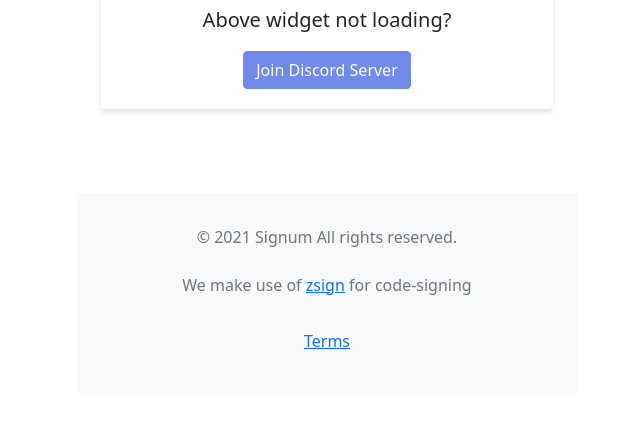
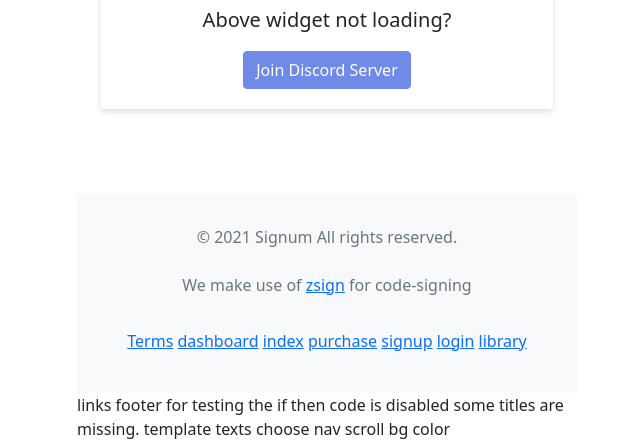
Before and after one commit to cristinasimoes/sig, a plain HTML site: page index.html in a window 1280 px wide. Shown: the part 5511-5952 px from the top of the page, without its empty margins (313-953 px from the left). Before the commit the page ends 5904 px from the top, so only its background shows below. Drawn offline with nearby package versions, Linux system fonts and the light colour scheme.

Commit message:
Add files via upload

```diff
--- a/index.html
+++ b/index.html
@@ -431,9 +431,21 @@
         </p>
         <p class="text-muted mb-0 py-3">
           <a href="/terms/">Terms</a>
+          <!-- test -->
+          <a href="dashboard.html">dashboard</a>
+          <a href="index.html">index</a>
+          <a href="purchase.html">purchase</a>
+          <a href="signup.html">signup</a>
+          <a href="login.html">login</a>
+          <a href="library_admin.html">library</a>
         </p>
       </div>
     </div>
   </footer>
 </body>
 </html>
+links footer for testing
+the if then code is disabled
+some titles are missing. template texts
+
+choose nav scroll bg color
```
